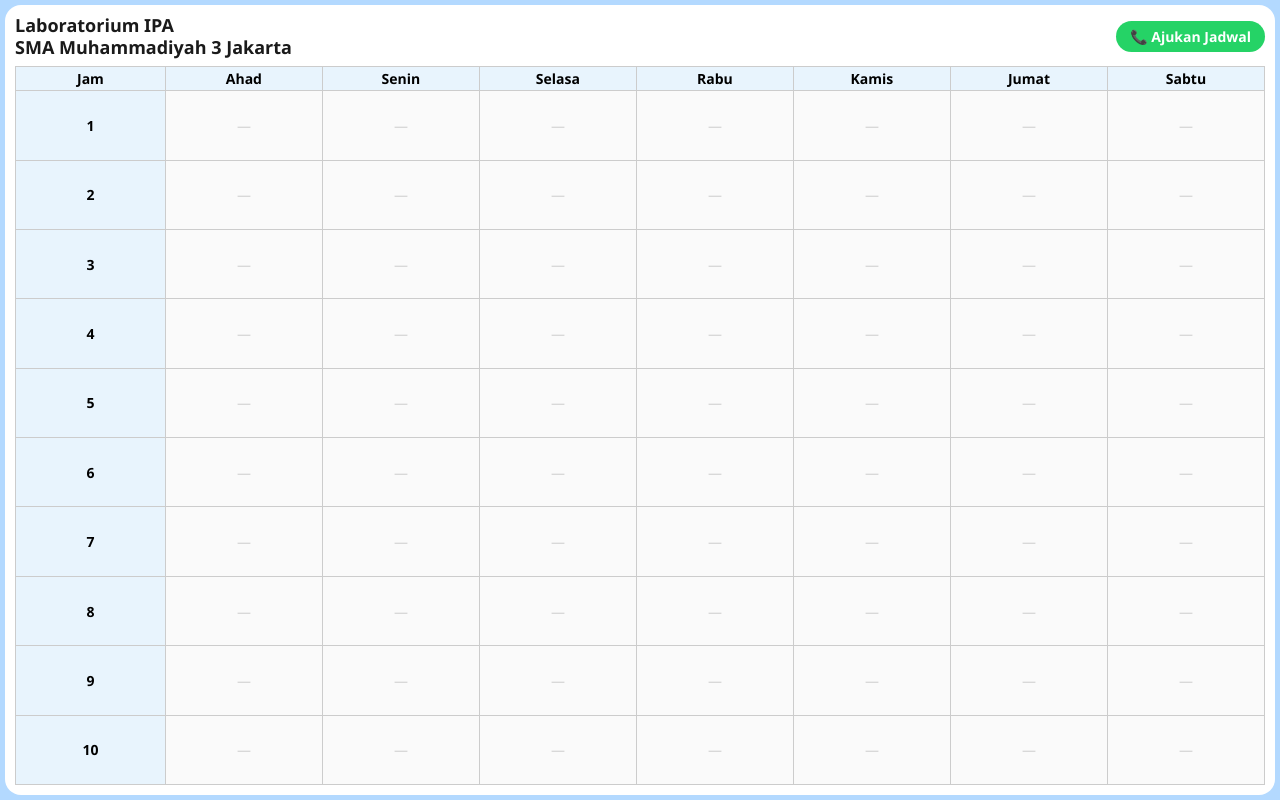
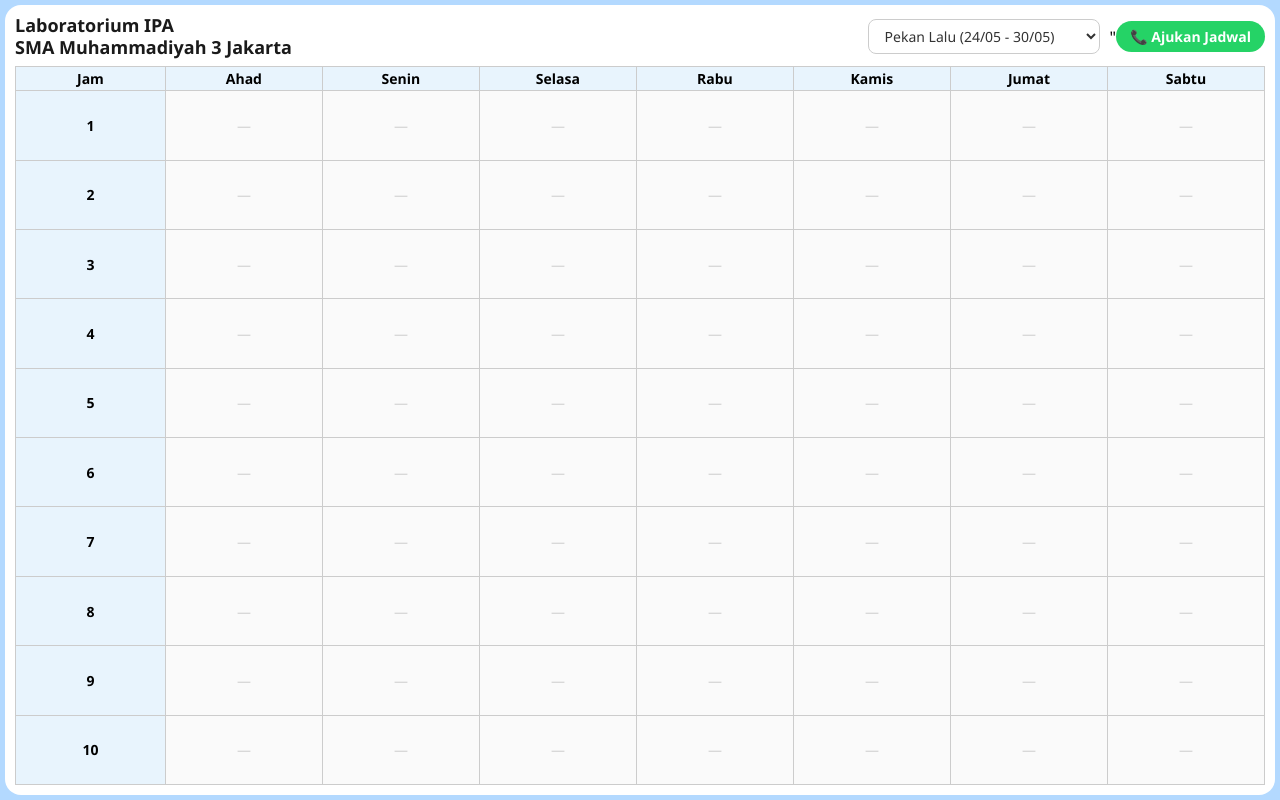
Before and after one commit to mufaxp/mugalab, a plain HTML site: page frontend/index.html in a window 1280 px wide. Drawn offline with Linux system fonts and the light colour scheme.

Commit message:
v0.5.0 - Tambah fitur tampilan jadwal pekanan otomatis

```diff
--- a/frontend/css/style.css
+++ b/frontend/css/style.css
@@ -87,6 +87,34 @@
     color: #d0d0d0;
 }
 
+.week-selector {
+    flex-shrink: 0;
+    margin-left: auto;
+    margin-right: 10px;
+}
+
+.week-dropdown {
+    padding: 6px 12px;
+    border: 1px solid #cccccc;
+    border-radius: 8px;
+    font-size: clamp(10px, 1.5vw, 14px);
+    font-family: inherit;
+    background-color: #ffffff;
+    color: #333333;
+    cursor: pointer;
+    outline: none;
+    transition: border-color 0.2 ease;
+    min-width: 140px;
+}
+
+.week-dropdown:focus {
+    border-color: #1E88E5;
+    box-shadow: 0 0 0 2px rgba(30, 136, 229, 0.15);
+}
+
+.week-dropdown option {
+    padding: 8px;
+}
 /* Responsive adjustments: tablet */
 @media (max-width: 1024px) {
     body {
@@ -158,6 +186,12 @@
     td:not(:first-child)::after {
         font-size: 7px;
     }
+
+    .week-dropdown {
+        font-size: 9px;
+        padding: 4px 8px;
+        min-width: 120px;
+    }
 }
 
 /* responsive adjustments: smartphone kecil */
--- a/frontend/index.html
+++ b/frontend/index.html
@@ -10,6 +10,13 @@
     <div class="card">
         <div class="card-header">
             <span class="card-title">Laboratorium IPA<br>SMA Muhammadiyah 3 Jakarta</span>
+            <div class="week-selector">
+                <select id="weekSelect" class="week-dropdown">
+                    <option value="prev">Pekan Lalu</option>
+                    <option value="current">Pekan Ini</option>
+                    <option value="next">Pekan Depan</option>
+                </select>
+            </div>"
             <a href="https://wa.me/6289688422795" target="_blank" class="btn-ajukan">📞 Ajukan Jadwal</a>
         </div>
         <div class="table-wrapper">
--- a/frontend/js/main.js
+++ b/frontend/js/main.js
@@ -1,2 +1,59 @@
-// Placeholder untuk interaktivitas tabel
-console.log("Halaman jadwal siap.");
+document.addEventListener('DOMContentLoaded', function() {
+    const weekSelect = document.getElementById('weekSelect');
+
+    function getSundayOfWeek(date) {
+        const day = date.getDay();
+        const diff = date.getDate() - day; //mundur ke Ahad
+        const sunday = new Date(date);
+        sunday.setDate(diff);
+        sunday.setHours(0, 0, 0, 0); // set ke awal hari
+        return sunday;
+    }
+
+    // Format tanggal DD/MM
+    function formatDate(date) {
+        const day = String(date.getDate()).padStart(2, '0');
+        const month = String(date.getMonth() + 1).padStart(2, '0');
+        return `${day}/${month}`;
+    }
+
+    // Hitung rentang Ahad - Sabtu
+    function getWeekRange(sunday) {
+        const saturday = new Date(sunday);
+        saturday.setDate(sunday.getDate() + 6);
+        return {
+            start: formatDate(sunday),
+            end: formatDate(saturday)
+        };
+    }
+
+    // Hitung tanggal untuk 3 pekan
+    const today = new Date();
+    // pekan ini
+    const currentSunday = getSundayOfWeek(today);
+
+    // pekan lalu
+    const prevSunday = new Date(currentSunday);
+    prevSunday.setDate(currentSunday.getDate() - 7);
+
+    // pekan depan
+    const nextSunday = new Date(currentSunday);
+    nextSunday.setDate(currentSunday.getDate() + 7);
+
+    const prevRange = getWeekRange(prevSunday);
+    const currentRange = getWeekRange(currentSunday);
+    const nextRange = getWeekRange(nextSunday);
+
+    // perbarui teks dropdown
+    const options = weekSelect.options;
+    options[0].textContent = `Pekan Lalu (${prevRange.start} - ${prevRange.end})`;
+    options[1].textContent = `Pekan Ini (${currentRange.start} - ${currentRange.end})`;
+    options[2].textContent = `Pekan Depan (${nextRange.start} - ${nextRange.end})`;
+
+    // event listener untuk perubahan pilihan pekan
+    weekSelect.addEventListener('change', function() {
+        const selectedValue = this.value;
+        console.log('Pekan dipilih:', selectedValue);
+        alert(`menampikan jadwal untuk: ${this.options[this.selectedIndex].textContent }`);
+    })
+})
```
